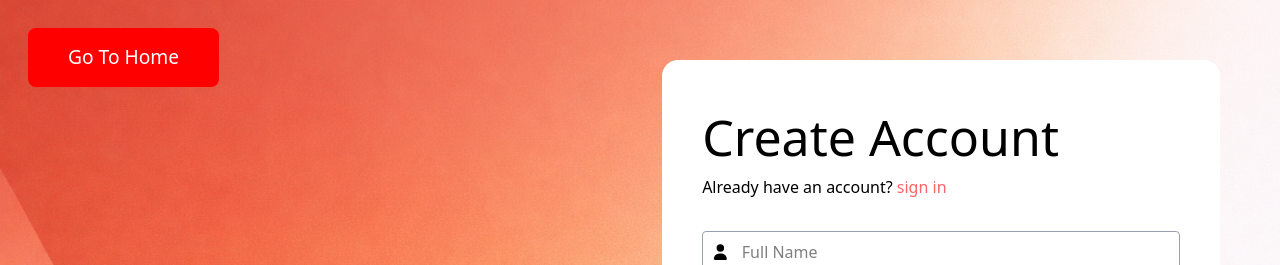
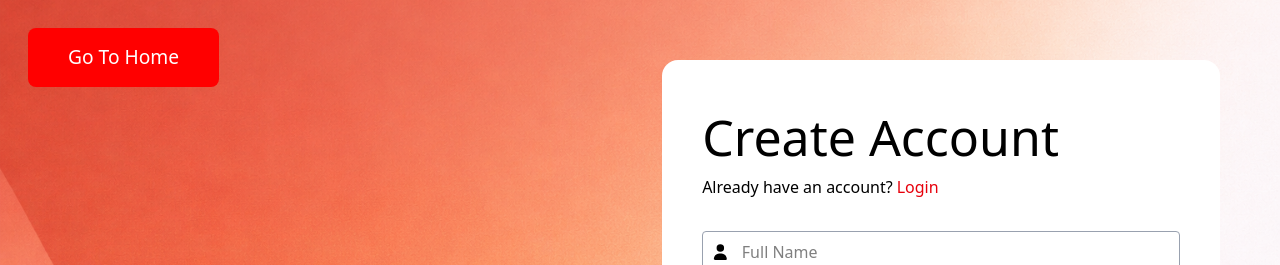
Before and after one commit to DanielApple05/A-sneakers-Ecommerce-page, a React (Vite) app: page / in a window 1280 px wide. Shown: the top 265 px of the page. Built offline with nearby package versions, Linux system fonts and the light colour scheme.

Commit message:
FIX: Dynamic sign up and login state

```diff
--- a/src/assets/components/signUp/signIn.jsx
+++ b/src/assets/components/signUp/signIn.jsx
@@ -4,9 +4,11 @@ import { faEnvelope, faUser, faLock, faAnchorLock } from '@fortawesome/free-soli
 import { faGoogle, faApple } from '@fortawesome/free-brands-svg-icons';
 import SignUpBgIcon from '../../images/signUpBg.png'
 import { Link } from 'react-router-dom';
+import { useState } from 'react';
 
 
 const signIn = () => {
+ const [isLogin, setIsLogin] = useState(false);
   return (
     <div className="absolute inset-0 bg-cover bg-center bg-no-repeat overflow-hidden"
       style={{ backgroundImage: `url(${SignUpBgIcon})` }}>
@@ -23,32 +25,56 @@ const signIn = () => {
         <div className='grid gap-y-8  bg-white rounded-2xl w-[50%] m-15 p-10'>
           <div>
             <h1 className=''>
-              Create Account
+              {isLogin ? "Login" : "Create Account"}
             </h1>
-            <p> Already have an account? <span className='text-red-400'>sign in</span></p>
+            <p>
+              {isLogin ? "Don't have an account?" : "Already have an account?"}
+              <span
+                onClick={() => setIsLogin(!isLogin)}
+                className="text-red-600 cursor-pointer ml-1"
+              >
+                {isLogin ? "Create Account" : "Login"}
+              </span>
+            </p>
+
           </div>
           <div className=' space-y-5'>
             <form className='space-y-5'>
-              <div className='border border-gray-400 rounded p-2 flex items-center'>
+             { !isLogin && ( <div className='border border-gray-400 rounded p-2 flex items-center'>
                 <FontAwesomeIcon icon={faUser} />
-                <input type="text" placeholder='Full Name' className='outline-none ml-3 w-full' />
-              </div>
+                <input
+                type="text"
+                  required
+                placeholder='Full Name'
+                 className='outline-none ml-3 w-full' />
+              </div>)
+
+             }
               <div className='border border-gray-400 rounded p-2 flex items-center'>
                 <FontAwesomeIcon icon={faEnvelope} />
-                <input type="emails" placeholder='Email Address' className='outline-none ml-3 w-full' />
+                <input
+                type="email"
+                required
+                placeholder='Email Address' className='outline-none ml-3 w-full' />
               </div>
               <div className='border border-gray-400 rounded p-2 flex items-center'>
                 <FontAwesomeIcon icon={faLock} />
-                <input type="password" placeholder='Password' className='outline-none ml-3 w-full' />
+                <input
+                type="password"
+                required
+                placeholder='Password' className='outline-none ml-3 w-full' />
               </div>
-              <div className='border border-gray-400 rounded p-2 flex items-center'>
+             { !isLogin && (<div className='border border-gray-400 rounded p-2 flex items-center'>
                 <FontAwesomeIcon icon={faAnchorLock} />
-                <input type="password" placeholder='Confirm Password' className='outline-none ml-3 w-full' />
-              </div>
+                <input
+                type="password"
+                required
+                placeholder='Confirm Password' className='outline-none ml-3 w-full' />
+              </div>)}
 
               <div className='bg-red-600 rounded-lg text-center text-white py-2'>
                 <h3>
-                  Create Account
+                  {isLogin ? "Login" : "Create Account"}
                 </h3>
               </div>
 
```
